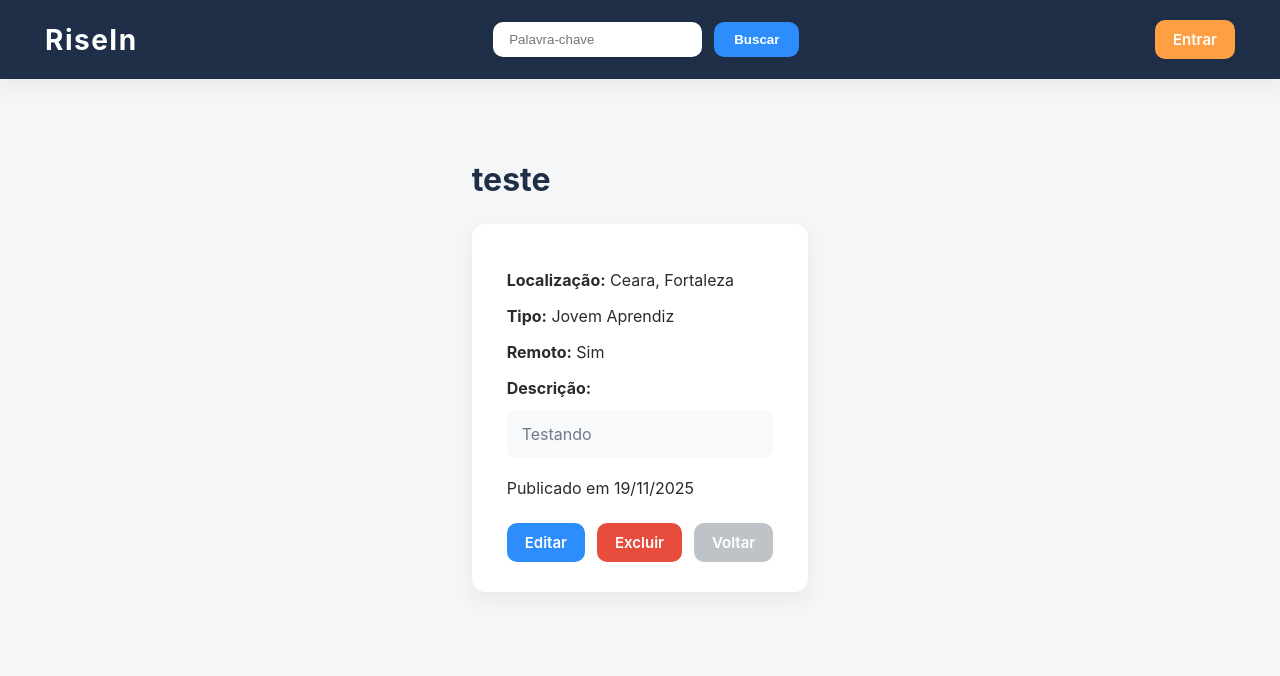
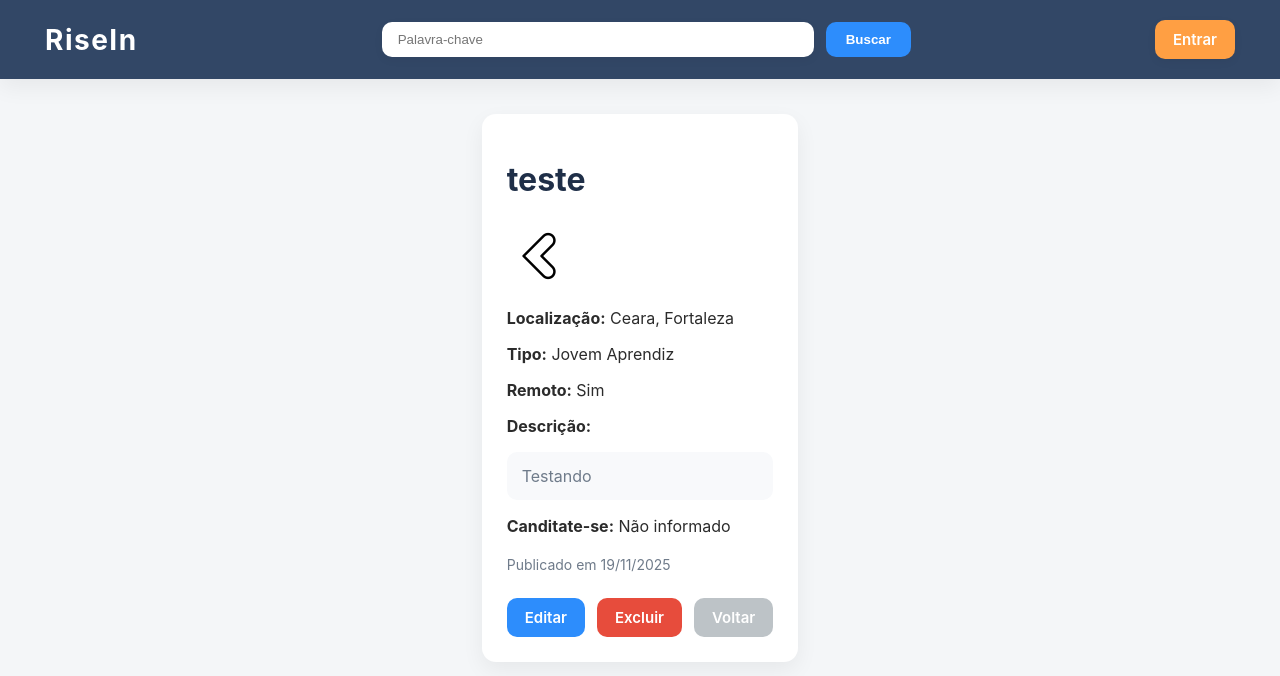
Before and after one commit to DanielSSPP/RiseIn-Project, a Django app: page /vagas/6/ in a window 1280 px wide. Shown: the top 676 px of the page. Run offline with Django 5.2, Linux system fonts and the light colour scheme; data comes from the database, SQL or seed files in the repository; both versions use the stored data as it was after the commit.

Commit message:
Melhoria nos formulários

```diff
--- a/risein/opportunity/static/opportunity/style.css
+++ b/risein/opportunity/static/opportunity/style.css
@@ -23,7 +23,7 @@ body {
 }
 
 header {
-    background: var(--primary);
+    background: var(--primary-light);
     color: white;
     padding: 20px 45px;
     display: flex;
@@ -49,7 +49,7 @@ header {
     border: none;
     box-shadow: var(--shadow-sm);
     outline: none;
-    min-width: 160px;
+    width: 400px;
 }
 
 .search-bar input:focus {
@@ -397,14 +397,15 @@ a:hover {
     background: var(--secondary-dark);
 }
 
-/* Container principal */
 .vaga-detalhe-container {
-    max-width: 800px;
+    max-width: 900px;
     margin: 0 auto;
     padding: 25px;
+    background: white;
+    border-radius: var(--radius-lg);
+    box-shadow: var(--shadow);
 }
 
-/* Título */
 .vaga-titulo {
     font-size: 32px;
     font-weight: 700;
@@ -412,15 +413,11 @@ a:hover {
     margin-bottom: 25px;
 }
 
-/* Card com informações */
-.vaga-detalhes-card {
-    background: white;
-    padding: 30px 35px;
-    border-radius: var(--radius-lg);
-    box-shadow: var(--shadow);
+.empresa-imagem{
+    max-width: 80px;
+    max-width: 80px;
 }
 
-/* Parágrafos */
 .vaga-detalhes-card p {
     font-size: 16px;
     color: var(--text-dark);
@@ -442,14 +439,12 @@ a:hover {
     color: var(--text-light);
 }
 
-/* Botões */
 .acoes {
     margin-top: 25px;
     display: flex;
     gap: 12px;
 }
 
-/* Botões padrão */
 .btn {
     padding: 10px 18px;
     border-radius: var(--radius);
@@ -459,7 +454,6 @@ a:hover {
     font-size: 15px;
 }
 
-/* Botão Editar */
 .btn.editar {
     background: var(--secondary);
     color: white;
--- a/risein/opportunity/templates/opportunity/vaga_detail.html
+++ b/risein/opportunity/templates/opportunity/vaga_detail.html
@@ -4,8 +4,11 @@
 <div class="vaga-detalhe-container">
 
     <h1 class="vaga-titulo">{{ vaga.titulo }}</h1>
-
-    <div class="vaga-detalhes-card">
+        {% if vaga.empresa.imagem %}
+            <img src="{{ vaga.empresa.imagem.url }}" alt="{{ vaga.empresa.nome }}" class="empresa-imagem">
+        {% else %}
+            <div class="empresa-imagem-placeholder"></div>
+        {% endif %}
 
         <p><strong>Localização:</strong> {{ vaga.localizacao }}</p>
         <p><strong>Tipo:</strong> {{ vaga.get_tipo_display }}</p>
@@ -16,6 +19,17 @@
             {{ vaga.descricao }}
         </div>
 
+        <p>
+            <strong>Canditate-se:</strong>
+            {% if vaga.empresa.site %}
+                <a href="{{ vaga.empresa.site }}" target="_blank" rel="noopener noreferrer">
+                    {{ vaga.empresa.site }}
+                </a>
+            {% else %}
+                Não informado
+            {% endif %}
+        </p>
+
         <p class="data-publicacao">
             Publicado em {{ vaga.data_publicacao|date:"d/m/Y" }}
         </p>
@@ -25,9 +39,6 @@
             <a class="btn excluir" href="{% url 'excluir_vaga' vaga.pk %}">Excluir</a>
             <a class="btn voltar" href="{% url 'home' %}">Voltar</a>
         </div>
-
-    </div>
-
 </div>
 
 {% endblock %}
```
Also changed, not shown: risein/opportunity/forms.py (+5 -2 lines), risein/opportunity/templates/opportunity/home.html (+13 -1 lines), exemplos/icone_voltar.png (added), exemplos/remover o fundo da imagem.png (added), risein/db.sqlite3, risein/media/empresas/remover_o_fundo_da_imagem.png (added).
